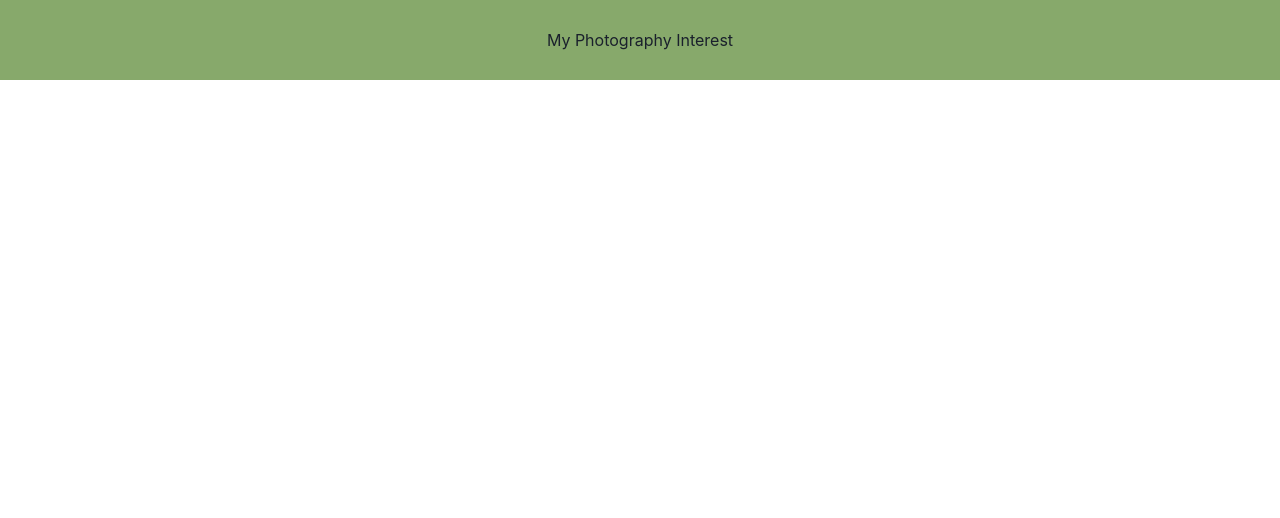
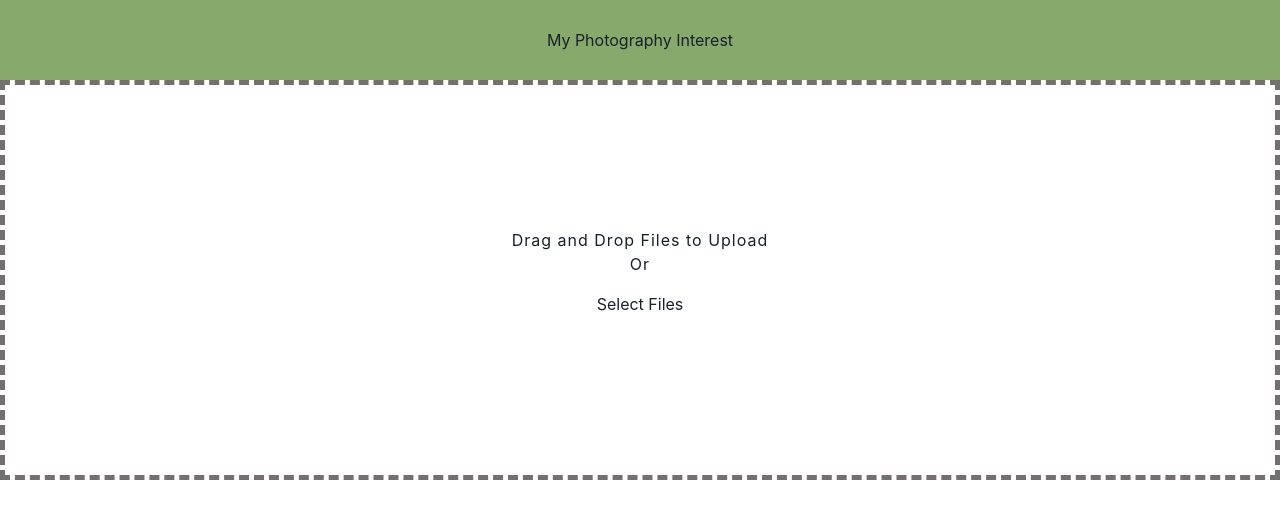
Before and after one commit to vinitkumar321/thedumbtechieblog, a React (Create React App) app: page /my-photography in a window 1280 px wide. Shown: the top 518 px of the page. Built offline with nearby package versions, Linux system fonts and the light colour scheme.

Commit message:
Drag and Drop feature is working

```diff
--- a/package.json
+++ b/package.json
@@ -7,10 +7,14 @@
     "@testing-library/jest-dom": "^5.17.0",
     "@testing-library/react": "^13.4.0",
     "@testing-library/user-event": "^13.5.0",
+    "fs": "^0.0.1-security",
+    "google-auth-library": "^9.4.1",
+    "googleapis": "^129.0.0",
     "react": "^18.2.0",
     "react-dom": "^18.2.0",
     "react-router-dom": "^6.20.1",
     "react-scripts": "5.0.1",
+    "uuid": "^9.0.1",
     "web-vitals": "^2.1.4"
   },
   "scripts": {
--- a/src/components/Fitness/sections/WeightTracker.jsx
+++ b/src/components/Fitness/sections/WeightTracker.jsx
@@ -1,5 +1,5 @@
 import { Center } from '@chakra-ui/react'
-import Header from '../Home/Header'
+import Header from '../../Home/Header'
 
 const WeightTracker = () => {
     return (
--- a/src/components/MyPhotography/index.js
+++ b/src/components/MyPhotography/index.js
@@ -1,9 +1,11 @@
 import Header from '../Home/Header'
+import DragDropFiles from '../Utilities/DragDropFiles'
 
 export default function MyPhotography() {
     return (
         <>
             <Header head="My Photography Interest" />
+            <DragDropFiles />
         </>
     )
 }
--- /dev/null
+++ b/src/components/Utilities/DragDropFiles.jsx
@@ -0,0 +1,68 @@
+import { useState, useRef } from "react";
+import '../../styles/App.css'
+import UploadFiles from "./UploadFiles";
+
+const DragDropFiles = () => {
+    const [files, setFiles] = useState(null);
+    const inputRef = useRef();
+
+    const handleDragOver = (event) => {
+        event.preventDefault();
+    };
+
+    const handleDrop = (event) => {
+        event.preventDefault();
+        setFiles(event.dataTransfer.files)
+    };
+
+    // send files to the server // learn from my other video
+    const handleUpload = () => {
+        console.log("Upload Files - ", files)
+        // files.forEach((file) => {
+        //     UploadFiles(file)
+        // })
+
+        // fetch(
+        //   "link", {
+        //     method: "POST",
+        //     body: formData
+        //   }
+        // )
+    };
+
+    if (files) return (
+        <div className="uploads">
+            <ul>
+                {Array.from(files).map((file, idx) => <li key={idx}>{file.name}</li>)}
+            </ul>
+            <div className="actions">
+                <button onClick={() => setFiles(null)}>Cancel</button>
+                <button onClick={handleUpload}>Upload</button>
+            </div>
+        </div>
+    )
+
+    return (
+        <>
+            <div
+                className="dropzone"
+                onDragOver={handleDragOver}
+                onDrop={handleDrop}
+            >
+                <h1>Drag and Drop Files to Upload</h1>
+                <h1>Or</h1>
+                <input
+                    type="file"
+                    multiple
+                    onChange={(event) => setFiles(event.target.files)}
+                    hidden
+                    accept="image/png, image/jpeg"
+                    ref={inputRef}
+                />
+                <button onClick={() => inputRef.current.click()}>Select Files</button>
+            </div>
+        </>
+    );
+};
+
+export default DragDropFiles;
--- /dev/null
+++ b/src/components/Utilities/UploadFiles.jsx
@@ -0,0 +1,35 @@
+/**
+ * Insert new file.
+ * @return{obj} file Id
+ * */
+export default async function UploadFiles() {
+    const fs = require('fs');
+    const { GoogleAuth } = require('google-auth-library');
+    const { google } = require('googleapis');
+
+    // Get credentials and build service
+    // TODO (developer) - Use appropriate auth mechanism for your app
+    const auth = new GoogleAuth({
+        scopes: 'https://www.googleapis.com/auth/drive',
+    });
+    const service = google.drive({ version: 'v3', auth });
+    const requestBody = {
+        name: 'photo.jpg',
+        fields: 'id',
+    };
+    const media = {
+        mimeType: 'image/jpeg',
+        body: fs.createReadStream('files/photo.jpg'),
+    };
+    try {
+        const file = await service.files.create({
+            requestBody,
+            media: media,
+        });
+        console.log('File Id:', file.data.id);
+        return file.data.id;
+    } catch (err) {
+        // TODO(developer) - Handle error
+        throw err;
+    }
+}
--- a/src/styles/App.css
+++ b/src/styles/App.css
@@ -1,3 +1,88 @@
+@import url('https://fonts.googleapis.com/css?family=Lato&display=swap');
+
+* {
+  box-sizing: border-box;
+}
+
+body {
+  font-family: 'Lato', sans-serif;
+  background-color: white, #f7f7f7;
+}
+
+h1,
+h2,
+h3,
+h4,
+h5,
+h6,
+p {
+  letter-spacing: 1px;
+  text-align: center;
+}
+
+.container {
+  display: flex;
+  flex-direction: column;
+  min-height: 100vh;
+  align-items: center;
+  justify-content: center;
+}
+
+/* FILE UPLOAD */
+
+.dropzone {
+  display: flex;
+  flex-direction: column;
+  justify-content: center;
+  align-items: center;
+  height: 400px;
+  border: 5px dashed rgb(117, 112, 112);
+  padding: 2rem;
+}
+
+.active {
+  background-color: #5f5959;
+}
+
+button {
+  padding: 1rem;
+  margin: 1rem;
+  font-size: medium;
+}
+
+
+.list-item {
+  display: flex;
+  padding: 0;
+  margin: 8px 0;
+  min-width: 300px;
+  font-size: 22px;
+  background-color: #d4d2d2;
+  cursor: grab;
+  border-radius: 10px;
+}
+
+.list-item>h3 {
+  padding: 10px;
+  margin: 0;
+}
+
+.list-item>span {
+  margin-right: 10px;
+  font-size: 24px;
+  font-weight: bold;
+  border-right: 2px solid white;
+  padding: 10px;
+  padding-right: 16px;
+}
+
+.next-position {
+  border: 2px solid #34d44f;
+  opacity: 0.2;
+}
+
+/* old */
+
 .App {
   text-align: center;
 }
@@ -32,6 +117,7 @@
   from {
     transform: rotate(0deg);
   }
+
   to {
     transform: rotate(360deg);
   }
```
Also changed, not shown: 1 other file (tests, documents, lock files or other folders).
